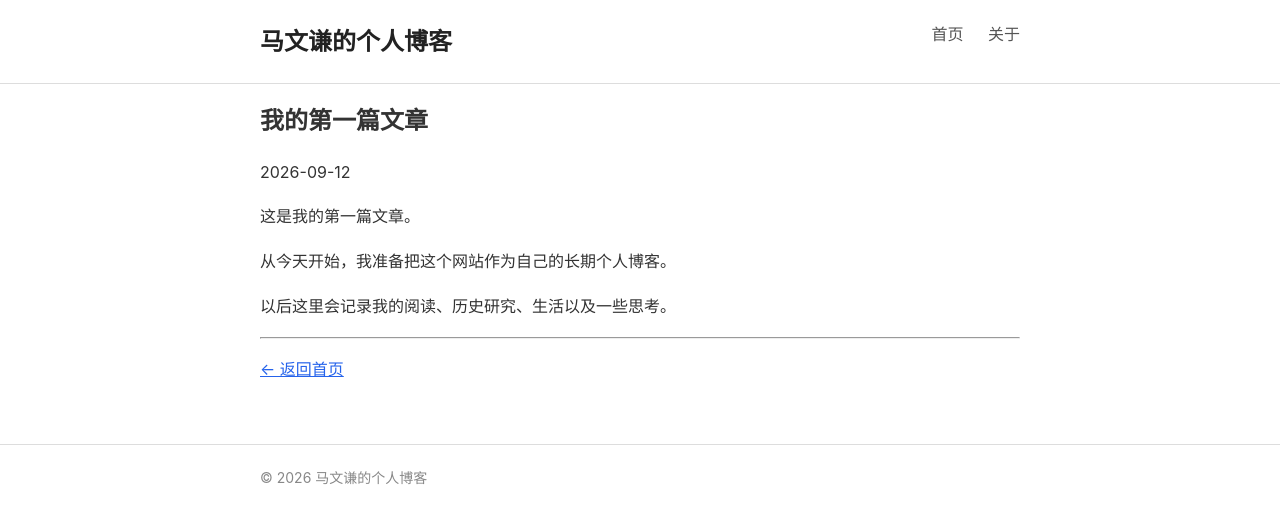
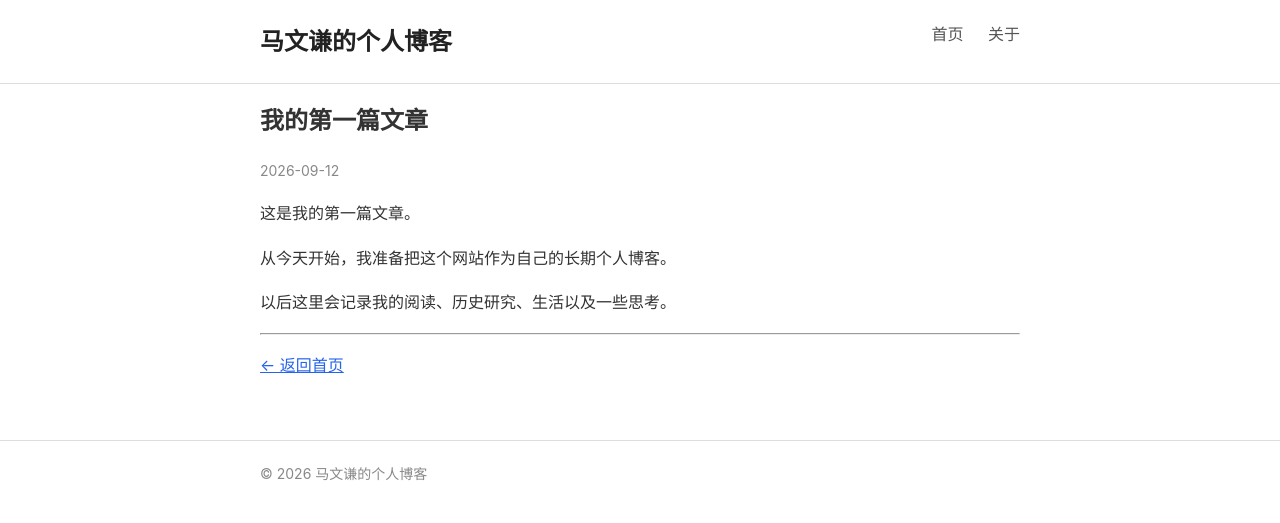
Before and after one commit to mawenqian1992/mawenqian1992.github.io, a Jekyll site: the page built from _posts/2026-09-12-my-first-post.md, in a window 1280 px wide. Shown: the top 523 px of the page. Built offline with Jekyll 4.4.1, drawn with Linux system fonts in a browser that asks for light colours.

Commit message:
Update style.css

```diff
--- a/assets/css/style.css
+++ b/assets/css/style.css
@@ -62,3 +62,23 @@
     color: #888;
     font-size: 14px;
 }
+
+.post-navigation {
+    display: flex;
+    justify-content: space-between;
+    gap: 20px;
+    margin: 40px 0 20px;
+}
+
+.post-navigation .previous {
+    text-align: left;
+}
+
+.post-navigation .next {
+    text-align: right;
+}
+
+.post-date {
+    color: #888;
+    font-size: 14px;
+}
```
